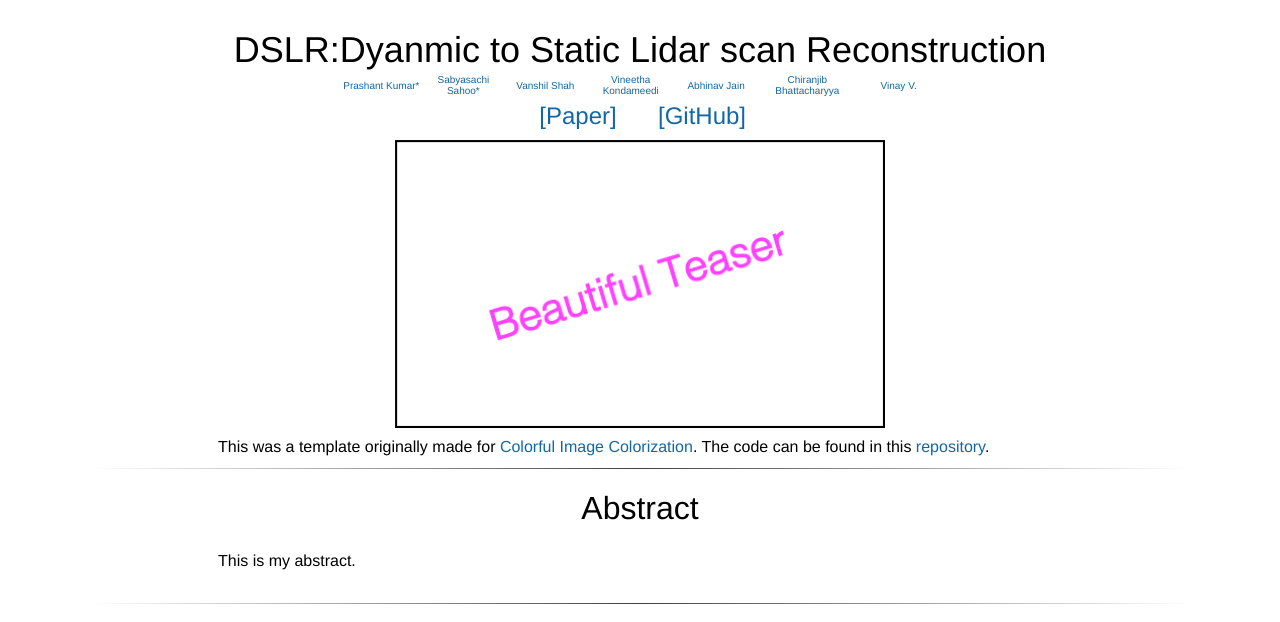
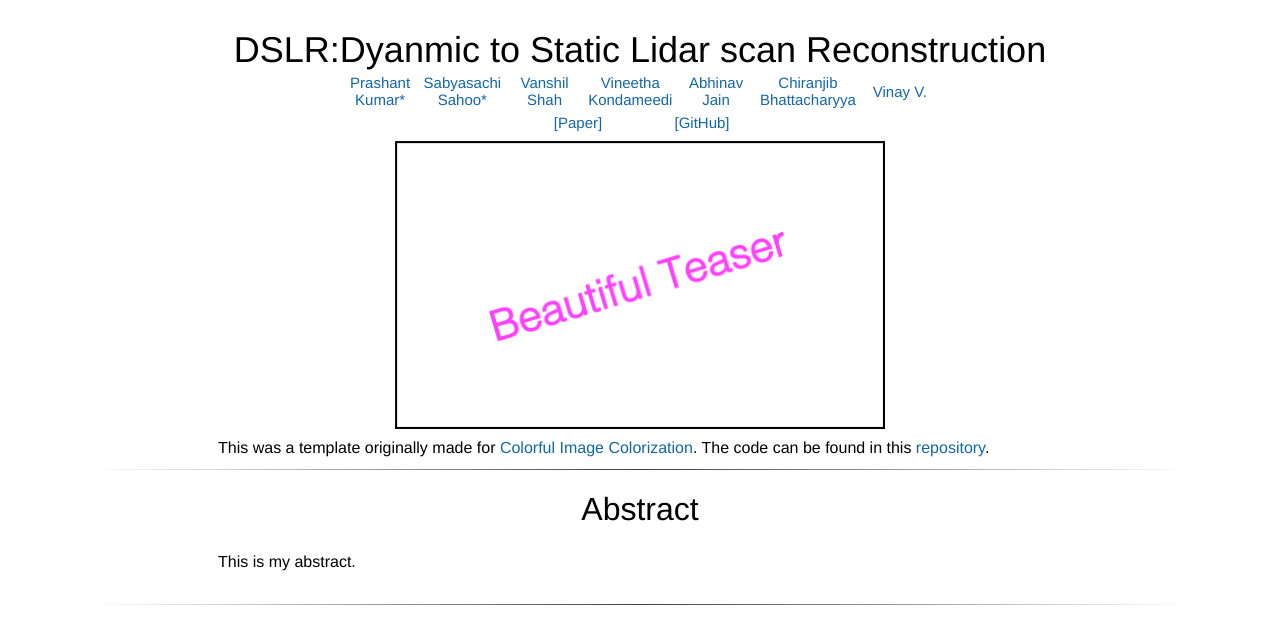
Before and after one commit to dslrproject/dslr, a plain HTML site: page index.html in a window 1280 px wide. Shown: the top 622 px of the page. Drawn offline with Linux system fonts and the light colour scheme; a script that the page names is missing.

Commit message:
Update index.html

```diff
--- a/index.html
+++ b/index.html
@@ -142,39 +142,39 @@
 		<table align=center width=600px>
 			<table align=center width=600px>
 				<tr>
-					<td align=center width=50px>
+					<td align=center width=70px>
 						<center>
-							<span style="font-size:10px"><a href="https://en.wikipedia.org/wiki/James_J._Gibson">Prashant Kumar*</a></span>
+							<span style="font-size:15px"><a href="https://en.wikipedia.org/wiki/James_J._Gibson">Prashant Kumar*</a></span>
 						</center>
 					</td>
-					<td align=center width=50px>
+					<td align=center width=70px>
 						<center>
-							<span style="font-size:10px"><a href="https://en.wikipedia.org/wiki/James_J._Gibson">Sabyasachi Sahoo*</a></span>
+							<span style="font-size:15px"><a href="https://en.wikipedia.org/wiki/James_J._Gibson">Sabyasachi Sahoo*</a></span>
 						</center>
 					</td>
-					<td align=center width=50px>
+					<td align=center width=70px>
 						<center>
-							<span style="font-size:10px"><a href="https://en.wikipedia.org/wiki/James_J._Gibson">Vanshil Shah</a></span>
+							<span style="font-size:15px"><a href="https://en.wikipedia.org/wiki/James_J._Gibson">Vanshil Shah</a></span>
 						</center>
 					</td>
-					<td align=center width=50px>
+					<td align=center width=70px>
 						<center>
-							<span style="font-size:10px"><a href="https://en.wikipedia.org/wiki/James_J._Gibson">Vineetha Kondameedi</a></span>
+							<span style="font-size:15px"><a href="https://en.wikipedia.org/wiki/James_J._Gibson">Vineetha Kondameedi</a></span>
 						</center>
 					</td>
-					<td align=center width=50px>
+					<td align=center width=70px>
 						<center>
-							<span style="font-size:10px"><a href="https://en.wikipedia.org/wiki/James_J._Gibson">Abhinav Jain</a></span>
+							<span style="font-size:15px"><a href="https://en.wikipedia.org/wiki/James_J._Gibson">Abhinav Jain</a></span>
 						</center>
 					</td>
-					<td align=center width=50px>
+					<td align=center width=70px>
 						<center>
-							<span style="font-size:10px"><a href="https://en.wikipedia.org/wiki/James_J._Gibson">Chiranjib Bhattacharyya</a></span>
+							<span style="font-size:15px"><a href="https://en.wikipedia.org/wiki/James_J._Gibson">Chiranjib Bhattacharyya</a></span>
 						</center>
 					</td>
-					<td align=center width=50px>
+					<td align=center width=70px>
 						<center>
-							<span style="font-size:10px"><a href="https://en.wikipedia.org/wiki/James_J._Gibson">Vinay V.</a></span>
+							<span style="font-size:15px"><a href="https://en.wikipedia.org/wiki/James_J._Gibson">Vinay V.</a></span>
 						</center>
 					</td>
 
@@ -184,12 +184,12 @@
 				<tr>
 					<td align=center width=120px>
 						<center>
-							<span style="font-size:24px"><a href=''>[Paper]</a></span>
+							<span style="font-size:15px"><a href=''>[Paper]</a></span>
 						</center>
 					</td>
 					<td align=center width=120px>
 						<center>
-							<span style="font-size:24px"><a href='https://github.com/richzhang/webpage-template'>[GitHub]</a></span><br>
+							<span style="font-size:15px"><a href='https://github.com/richzhang/webpage-template'>[GitHub]</a></span><br>
 						</center>
 					</td>
 				</tr>
```
